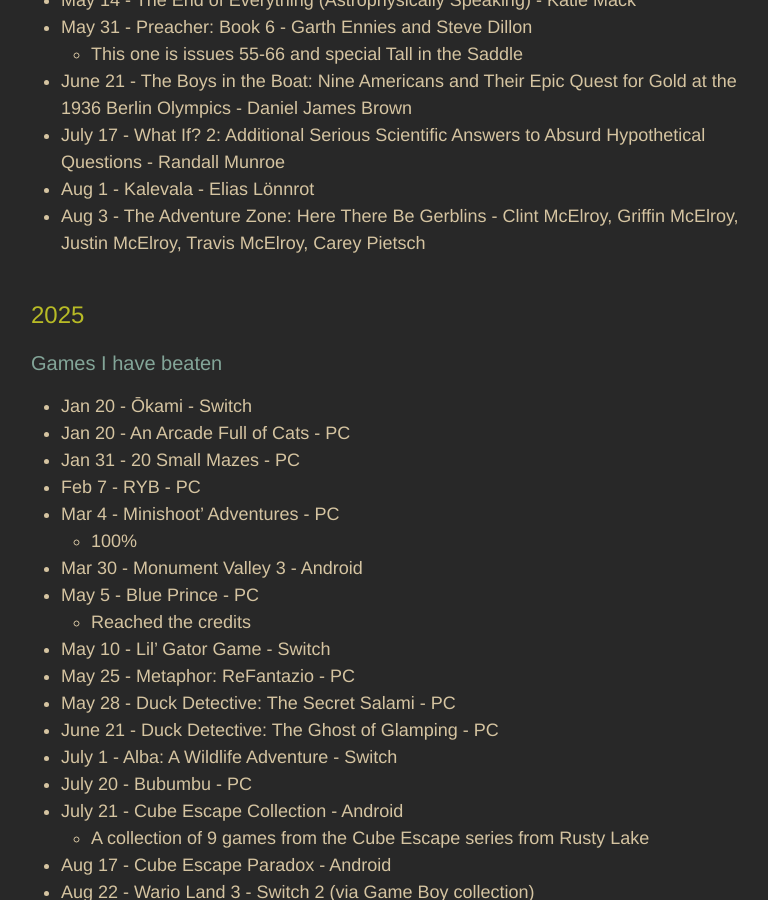
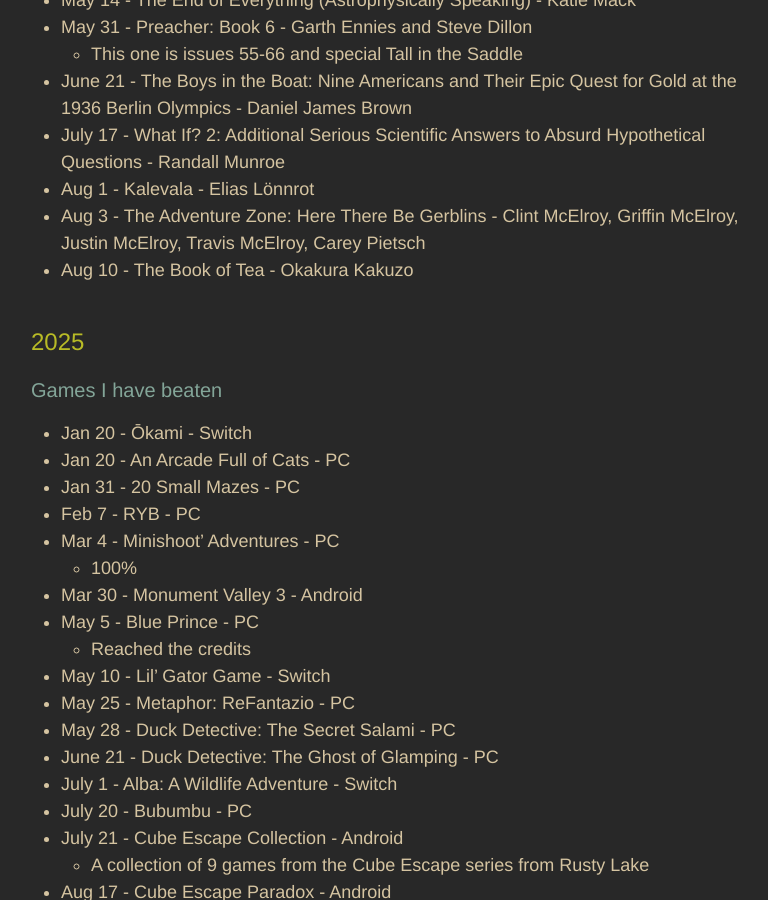
Before and after one commit to adkinsrs/sadkins_site, a Jekyll site: the page built from misc.md, in a window 1280 px wide and 900 px high, scrolled down 1415 px. Shown: the whole window, without its empty margins (239-1007 px from the left). Built offline with Jekyll 4.4.1, drawn with Linux system fonts in a browser that asks for light colours.

Commit message:
read a book

```diff
--- a/misc.md
+++ b/misc.md
@@ -57,6 +57,7 @@
 * July 17 - What If? 2: Additional Serious Scientific Answers to Absurd Hypothetical Questions - Randall Munroe
 * Aug 1 - Kalevala - Elias Lönnrot
 * Aug 3 - The Adventure Zone: Here There Be Gerblins - Clint McElroy, Griffin McElroy, Justin McElroy, Travis McElroy, Carey Pietsch
+* Aug 10 - The Book of Tea - Okakura Kakuzo
 
 ## 2025
 
```
